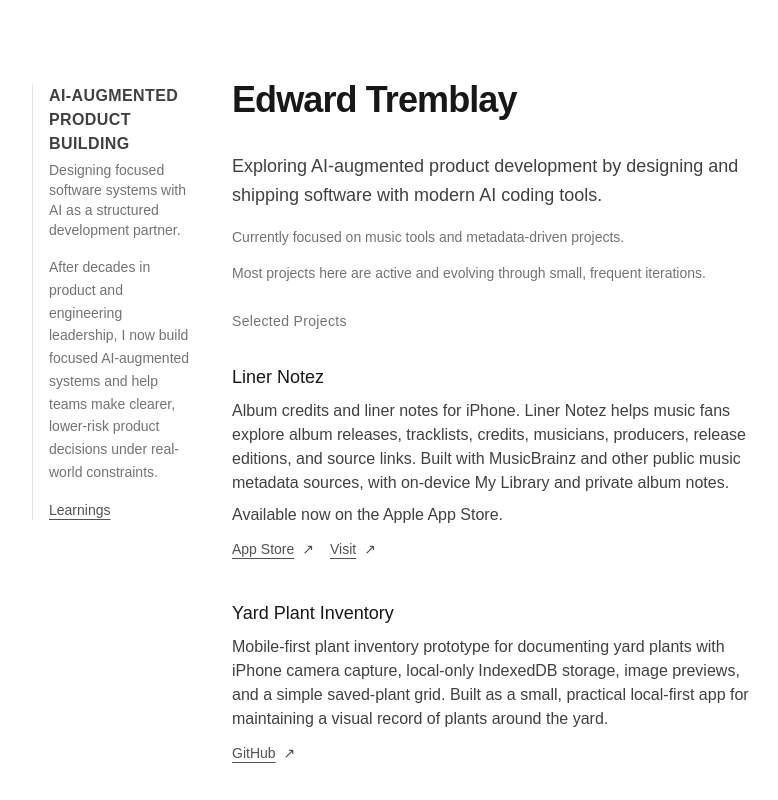
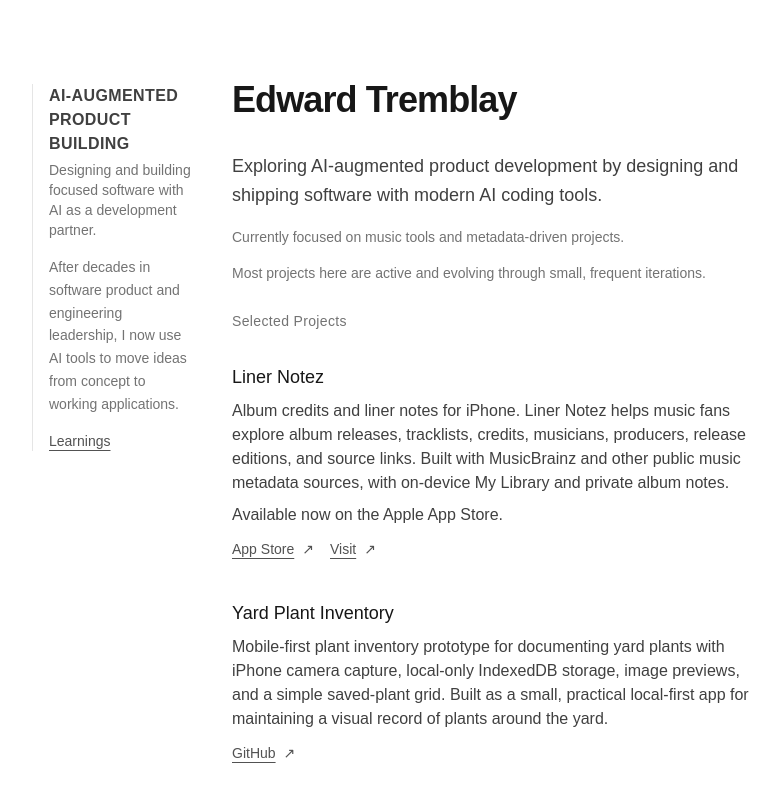
Before and after one commit to edtremsaga/vibey-pers-profile, a Next.js app: page / in a window 1280 px wide. Shown: the top 800 px of the page, without its empty margins (248-1026 px from the left). Built offline with nearby package versions, Linux system fonts and the light colour scheme.

Commit message:
Update profile intro copy

```diff
--- a/src/app/page.tsx
+++ b/src/app/page.tsx
@@ -10,10 +10,10 @@ export default function Home() {
       AI-AUGMENTED PRODUCT BUILDING
     </p>
     <p className="mt-1 text-sm text-neutral-500">
-      Designing focused software systems with AI as a structured development partner.
+      Designing and building focused software with AI as a development partner.
     </p>
     <p className="mt-4 text-sm text-neutral-500 leading-relaxed">
-      After decades in product and engineering leadership, I now build focused AI-augmented systems and help teams make clearer, lower-risk product decisions under real-world constraints.
+      After decades in software product and engineering leadership, I now use AI tools to move ideas from concept to working applications.
     </p>
     <p className="mt-4 text-sm">
       <a
```
